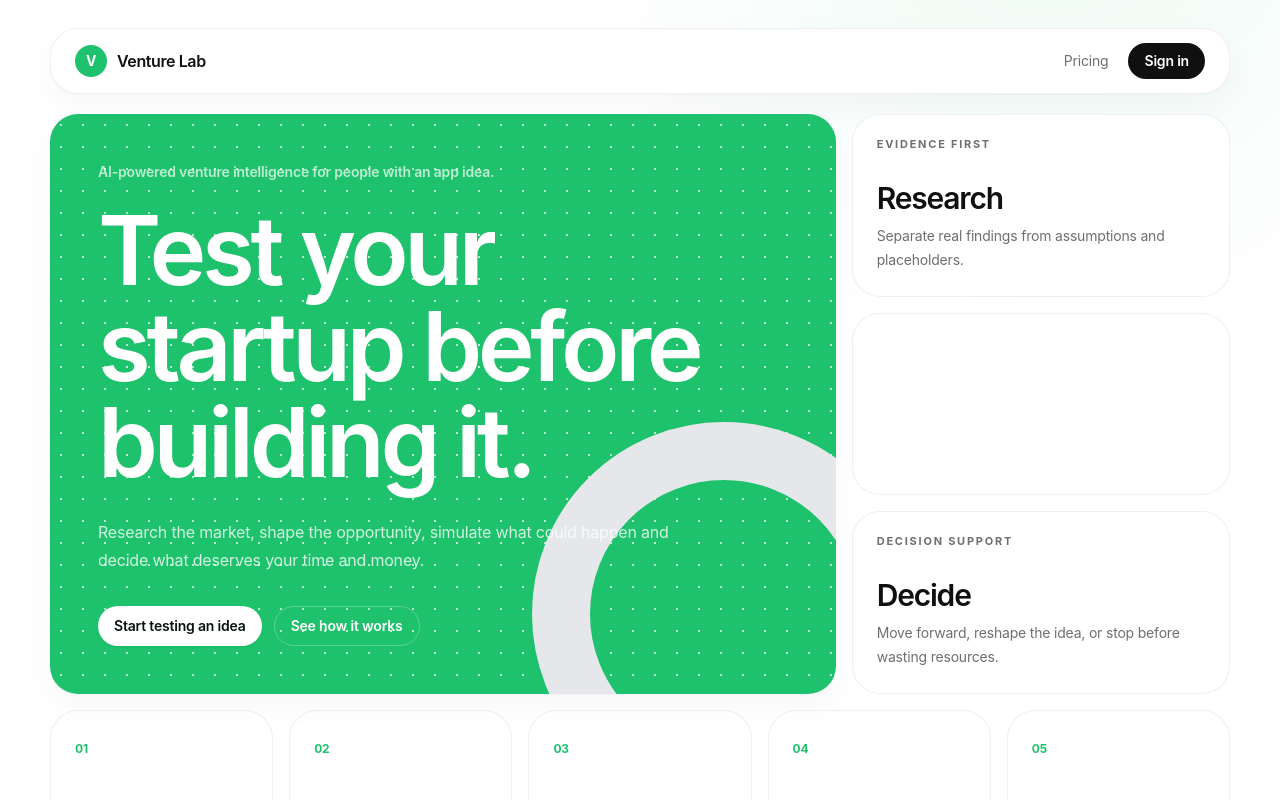
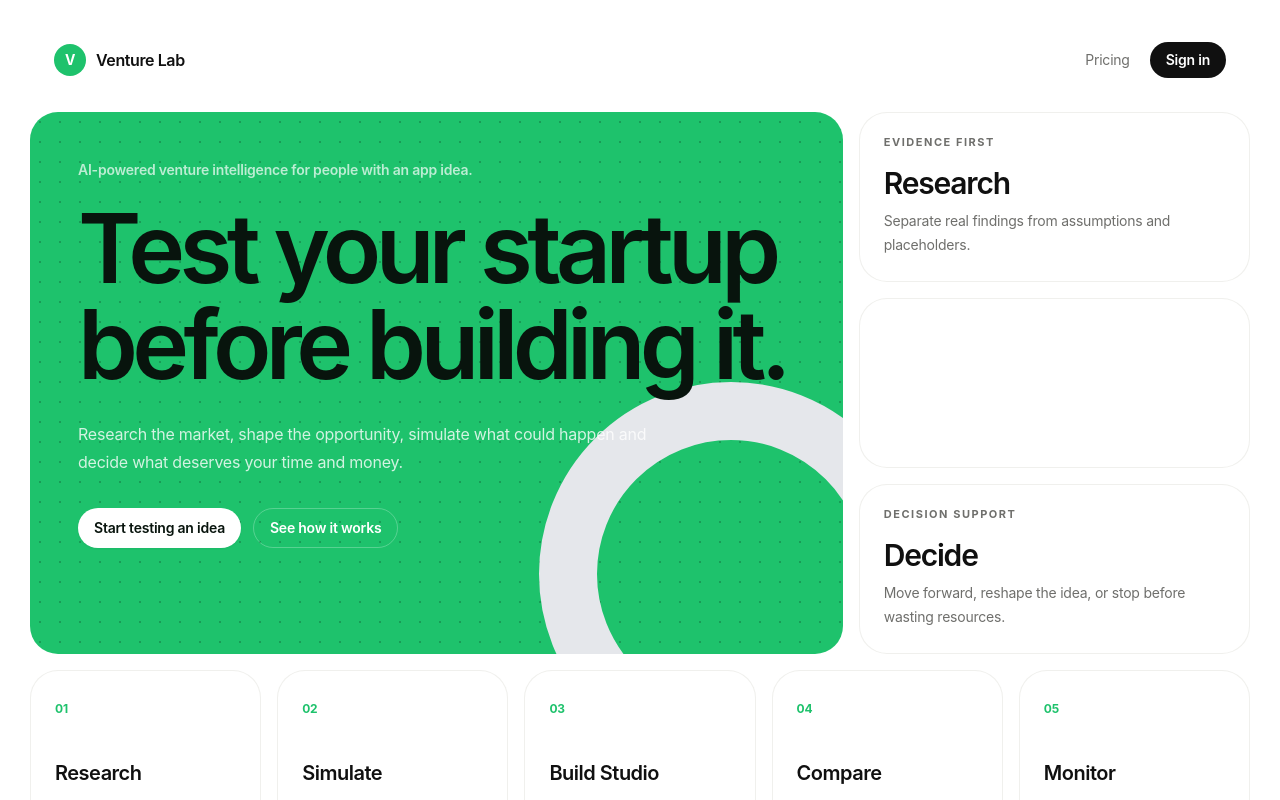
Before and after one commit to pkorion8/App-, a Next.js app in the folder apps/web/: page / in a window 1280 px wide. Shown: the top 800 px of the page. Built offline with nearby package versions, Linux system fonts and the light colour scheme.

Commit message:
Remove tinted background and match approved white UI direction

```diff
--- a/apps/web/src/app/globals.css
+++ b/apps/web/src/app/globals.css
@@ -6,26 +6,24 @@
 
 * { box-sizing: border-box; }
 
-html { background: rgb(var(--vs-color-bg)); }
-
+html,
 body {
   margin: 0;
-  background:
-    radial-gradient(circle at 82% -10%, rgb(var(--vs-color-primary) / 0.08), transparent 30rem),
-    rgb(var(--vs-color-bg));
+  background: #fff;
   color: rgb(var(--vs-color-fg));
   font-family: var(--vs-font-sans);
-  letter-spacing: -0.012em;
 }
 
-::selection { background: rgb(var(--vs-color-primary) / 0.2); }
+body { letter-spacing: -0.014em; }
+::selection { background: rgb(var(--vs-color-primary) / .22); }
 
-.vs-shell { width: min(1180px, calc(100% - 32px)); margin-inline: auto; }
-.vs-panel { border: 1px solid rgb(var(--vs-color-border) / .72); border-radius: var(--vs-radius-lg); background: rgb(var(--vs-color-surface)); box-shadow: var(--vs-shadow-card); }
-.vs-kicker { font-size: 11px; line-height: 1; font-weight: 700; letter-spacing: .16em; text-transform: uppercase; color: rgb(var(--vs-color-fg-muted)); }
-.vs-display { letter-spacing: -.045em; line-height: .98; }
-.vs-brand-panel { color: white; background: rgb(var(--vs-color-primary)); border-radius: var(--vs-radius-lg); box-shadow: var(--vs-shadow-card); }
-.vs-dot-pattern { background-image: radial-gradient(circle, rgba(255,255,255,.7) 1.25px, transparent 1.4px); background-size: 22px 22px; }
+.vs-shell { width: min(1220px, calc(100% - 32px)); margin-inline: auto; }
+.vs-panel { border-radius: var(--vs-radius-lg); background: #fff; }
+.vs-soft-panel { border-radius: var(--vs-radius-lg); background: rgb(var(--vs-color-bg-subtle)); }
+.vs-kicker { font-size: 11px; line-height: 1; font-weight: 700; letter-spacing: .14em; text-transform: uppercase; color: rgb(var(--vs-color-fg-muted)); }
+.vs-display { letter-spacing: -.058em; line-height: .94; }
+.vs-brand-panel { color: rgb(var(--vs-color-primary-fg)); background: rgb(var(--vs-color-primary)); border-radius: var(--vs-radius-lg); }
+.vs-dot-pattern { background-image: radial-gradient(circle, rgba(8,20,13,.22) 1.15px, transparent 1.3px); background-size: 20px 20px; }
 
 @keyframes vs-progress-indeterminate {
   0% { transform: translateX(-100%) scaleX(0.4); }
```
